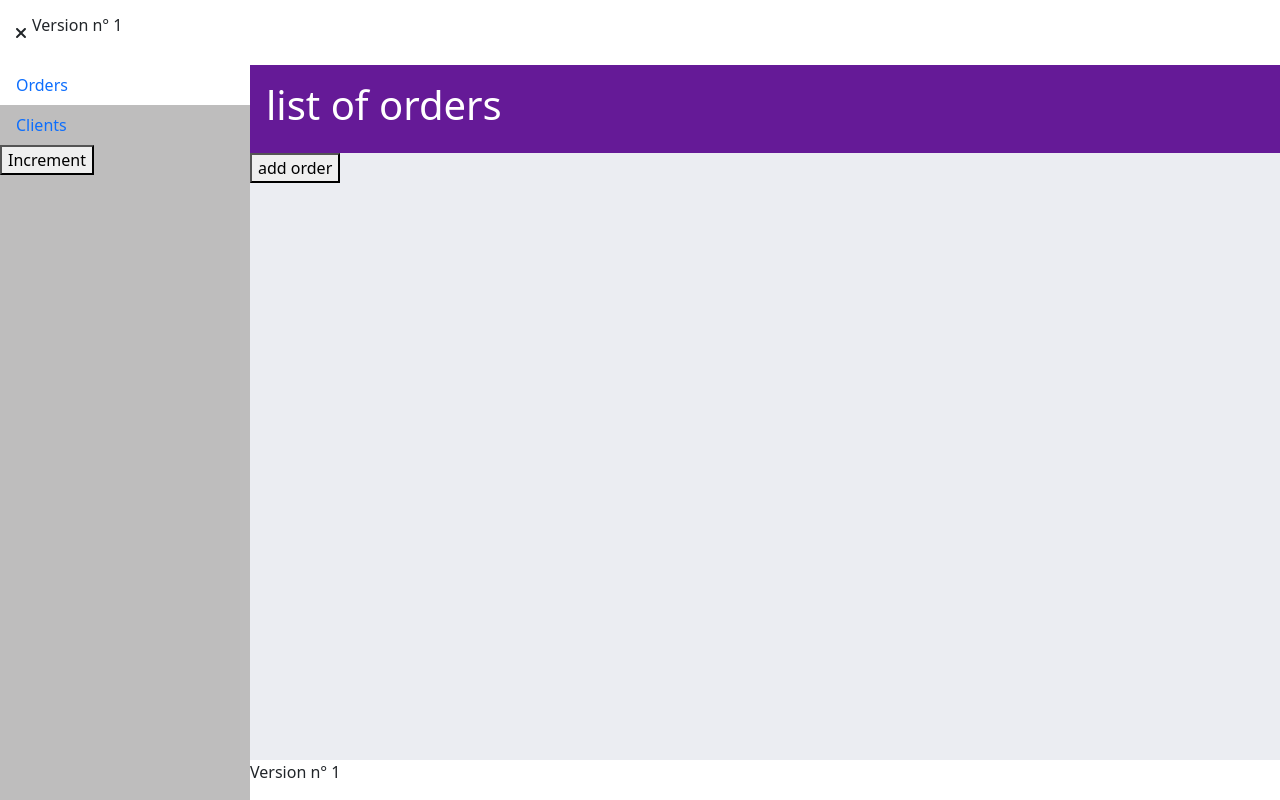
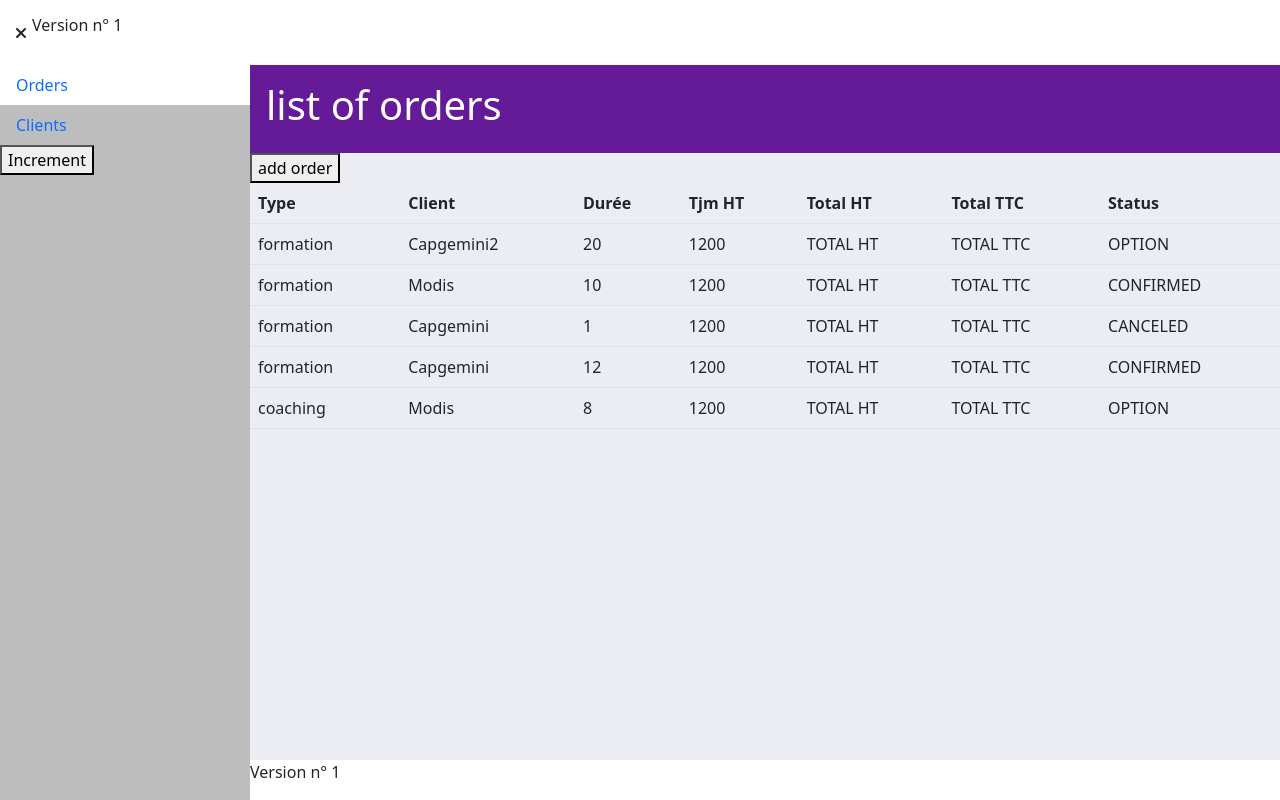
Before and after one commit to 2022-07-18-POEI-JAVA-CAPGEMINI/crm-angular, an Angular app: page /orders in a window 1280 px wide. Built offline with nearby package versions, Linux system fonts and the light colour scheme; data requests are answered from the project's data file.

Commit message:
Commit 25 & 26 : Projection d’un tableau dynamique

```diff
--- a/src/app/orders/pages/page-list-orders/page-list-orders.component.html
+++ b/src/app/orders/pages/page-list-orders/page-list-orders.component.html
@@ -1,4 +1,15 @@
 <app-template-full-width [title]="title">
   <app-btn label="add order" route="add"></app-btn>
   <!-- <button (click)="changeTitle()">change title</button> -->
+  <app-table-light *ngIf="collection" [headers]="headers">
+    <tr *ngFor="let item of collection">
+      <td>{{ item.typePresta }}</td>
+      <td>{{ item.client }}</td>
+      <td>{{ item.nbJours }}</td>
+      <td>{{ item.tjmHt }}</td>
+      <td>TOTAL HT</td>
+      <td>TOTAL TTC</td>
+      <td>{{ item.state }}</td>
+    </tr>
+  </app-table-light>
 </app-template-full-width>
--- a/src/app/orders/pages/page-list-orders/page-list-orders.component.ts
+++ b/src/app/orders/pages/page-list-orders/page-list-orders.component.ts
@@ -1,4 +1,5 @@
 import { Component, OnInit } from '@angular/core';
+import { Order } from '../../models/order';
 import { OrdersService } from '../../services/orders.service';
 
 @Component({
@@ -8,12 +9,23 @@ import { OrdersService } from '../../services/orders.service';
 })
 export class PageListOrdersComponent implements OnInit {
   public title: string;
+  public collection!: Order[];
+  public headers: string[];
 
   constructor(private ordersService: OrdersService) {
     this.title = 'list of orders';
+    this.headers = [
+      'Type',
+      'Client',
+      'Durée',
+      'Tjm HT',
+      'Total HT',
+      'Total TTC',
+      'Status',
+    ];
 
     this.ordersService.collection$.subscribe((data) => {
-      console.log(data);
+      this.collection = data;
     });
   }
 
--- /dev/null
+++ b/src/app/shared/components/table-light/table-light.component.html
@@ -0,0 +1,10 @@
+<table class="table">
+  <thead>
+    <tr>
+      <th *ngFor="let header of headers">{{ header }}</th>
+    </tr>
+  </thead>
+  <tbody>
+    <ng-content></ng-content>
+  </tbody>
+</table>
--- /dev/null
+++ b/src/app/shared/components/table-light/table-light.component.ts
@@ -0,0 +1,26 @@
+import { Component, Input, OnInit } from '@angular/core';
+
+@Component({
+  selector: 'app-table-light',
+  templateUrl: './table-light.component.html',
+  styleUrls: ['./table-light.component.scss'],
+})
+export class TableLightComponent implements OnInit {
+  @Input() public headers!: string[];
+  // @Input() public collection!: any;
+
+  constructor() {
+    // console.log(this.headers);
+    // console.log(this.collection);
+  }
+
+  ngOnChanges(): void {
+    // console.log(this.headers);
+    // console.log(this.collection);
+  }
+
+  ngOnInit(): void {
+    // console.log(this.headers);
+    // console.log(this.collection);
+  }
+}
--- a/src/app/shared/shared.module.ts
+++ b/src/app/shared/shared.module.ts
@@ -4,10 +4,11 @@ import { RouterModule } from '@angular/router';
 import { IconsModule } from '../icons/icons.module';
 import { TemplatesModule } from '../templates/templates.module';
 import { BtnComponent } from './components/btn/btn.component';
+import { TableLightComponent } from './components/table-light/table-light.component';
 
 @NgModule({
-  declarations: [BtnComponent],
+  declarations: [BtnComponent, TableLightComponent],
   imports: [CommonModule, RouterModule],
-  exports: [IconsModule, TemplatesModule, BtnComponent],
+  exports: [IconsModule, TemplatesModule, BtnComponent, TableLightComponent],
 })
 export class SharedModule {}
--- a/src/app/templates/components/template-full-width/template-full-width.component.ts
+++ b/src/app/templates/components/template-full-width/template-full-width.component.ts
@@ -10,14 +10,14 @@ export class TemplateFullWidthComponent implements OnInit {
 
   constructor() {
     this.title = 'Le titre est ici';
-    console.log(this.title);
+    // console.log(this.title);
   }
 
   ngOnChanges(): void {
-    console.log(this.title);
+    // console.log(this.title);
   }
 
   ngOnInit(): void {
-    console.log(this.title);
+    // console.log(this.title);
   }
 }
```
Also changed, not shown: src/app/shared/components/table-light/table-light.component.scss (added), 1 other file (tests, documents, lock files or other folders).
